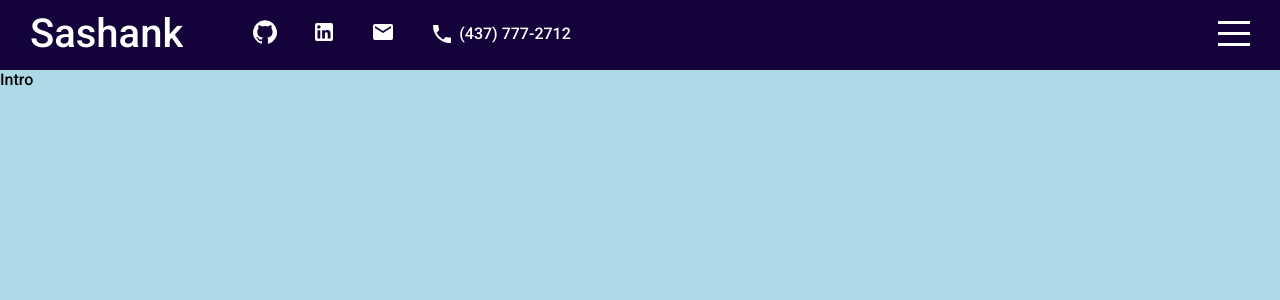
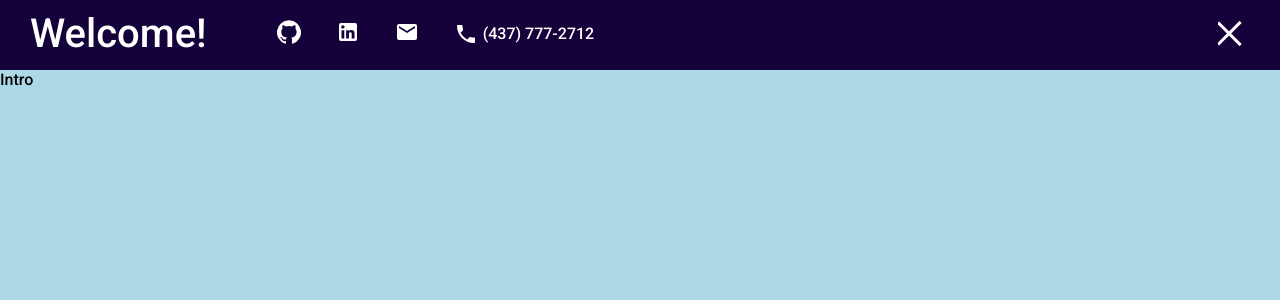
Before and after one commit to sashankshukla/personalwebsite, a React (Create React App) app: page / in a window 1280 px wide. Shown: the top 300 px of the page. Built offline with nearby package versions, Linux system fonts and the light colour scheme.

Commit message:
added cool dropdown

```diff
--- a/src/App.js
+++ b/src/App.js
@@ -5,11 +5,13 @@ import Work from "./components/work/Work";
 import Portfolio from "./components/portfolio/Portfolio";
 import Intro from "./components/intro/Intro";
 import "./App.css"
+import { useState } from "react";
 
 function App() {
+  const [menuOpen, setMenuOpen] = useState(false);
   return (
     <div className="App">
-        <Topbar/>
+        <Topbar menuOpen={menuOpen} setMenuOpen={setMenuOpen}/>
         <div className="sections">
           <Intro/>
           <Portfolio/>
--- a/src/components/topbar/Topbar.css
+++ b/src/components/topbar/Topbar.css
@@ -35,9 +35,9 @@
 }
 
 .icon{
-    font-size: small;
+    font-size: x-small;
     margin-right: 5px;
-    font-weight: 200;
+    font-weight: 100;
 }
 
 .icon-link{
@@ -55,20 +55,20 @@
     cursor: pointer;
 }
 
-.line1{
+.hamburger span{
     width: 100%;
     height: 3px;
     background-color: white;
+    transform-origin: left;
+    transition: all 2s ease;
 }
 
-.line2{
-    width: 100%;
-    height: 3px;
-    background-color: white;
+.active .hamburger span:first-child{
+    transform: rotate(45deg);
 }
-
-.line3{
-    width: 100%;
-    height: 3px;
-    background-color: white;
+.active .hamburger span:last-child{
+   transform: rotate(-45deg);
 }
+.active .hamburger span:nth-child(2){
+    opacity: 0;
+}
--- a/src/components/topbar/Topbar.jsx
+++ b/src/components/topbar/Topbar.jsx
@@ -1,12 +1,12 @@
 import "./Topbar.css"
 import {GitHub, LinkedIn , Mail , Phone} from "@material-ui/icons"
 
-export default function Topbar() {
+export default function Topbar(menuOpen , setMenuOpen) {
   return (
-    <div className="topbar" id="topbar">
+    <div className={"topbar " + (menuOpen && "active")}  id="topbar">
       <div className="wrapper">
         <div className="left">
-          <a href="#intro" className="logo">Sashank</a>
+          <a href="#intro" className="logo">Welcome!</a>
           <div className="itemContainer">
              <a target="_blank" rel="noopener noreferrer" className ="icon-link" href="https://github.com/sashankshukla">
               <GitHub className="icon"/>
```
